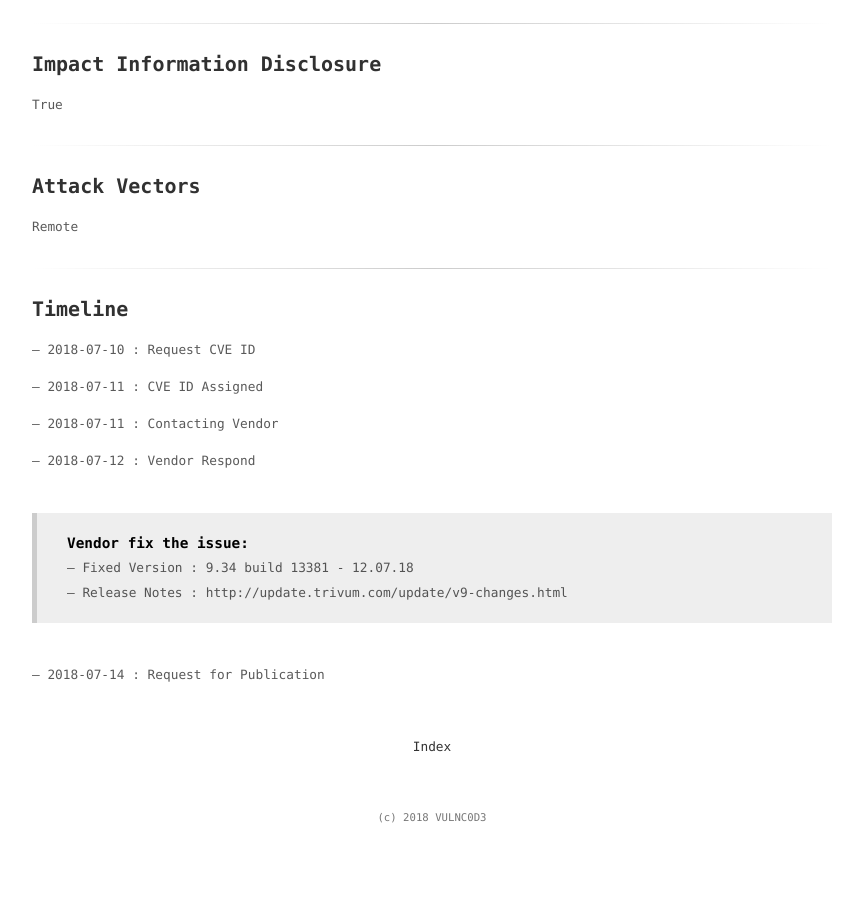
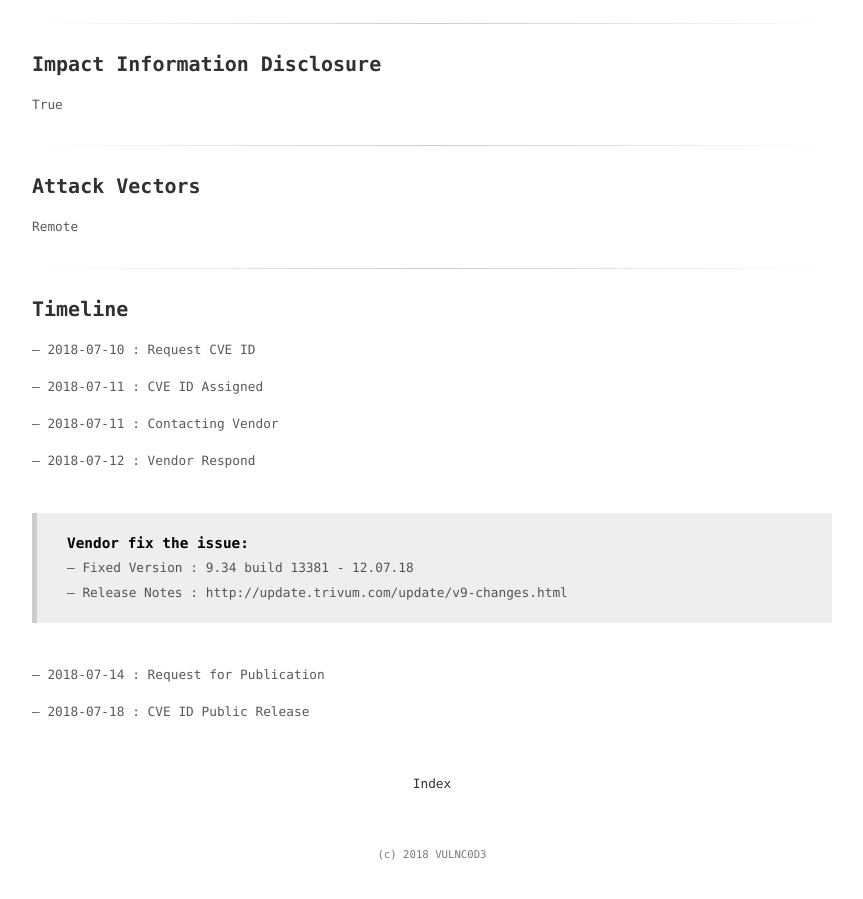
Before and after one commit to herwonowr/herwonowr.github.io, a Jekyll site: the page built from _posts/advisory/2018-07-14-CVE-2018-13860.md, in a window 1280 px wide and 900 px high, scrolled down 1419 px. Shown: the whole window, without its empty margins (208-1071 px from the left). Built offline with Jekyll 4.4.1, drawn with Linux system fonts in a browser that asks for light colours; before the commit the page ends 2282 px from its top, so only the background shows below that.

Commit message:
refactor(advisory): CVE-2018-13860 publication

```diff
--- a/_posts/advisory/2018-07-14-CVE-2018-13860.md
+++ b/_posts/advisory/2018-07-14-CVE-2018-13860.md
@@ -81,3 +81,5 @@ Remote
 > **Vendor fix the issue:** <br/>-- Fixed Version : 9.34 build 13381 - 12.07.18<br/>-- Release Notes : http://update.trivum.com/update/v9-changes.html
 
 -- 2018-07-14 : Request for Publication
+
+-- 2018-07-18 : CVE ID Public Release
```
